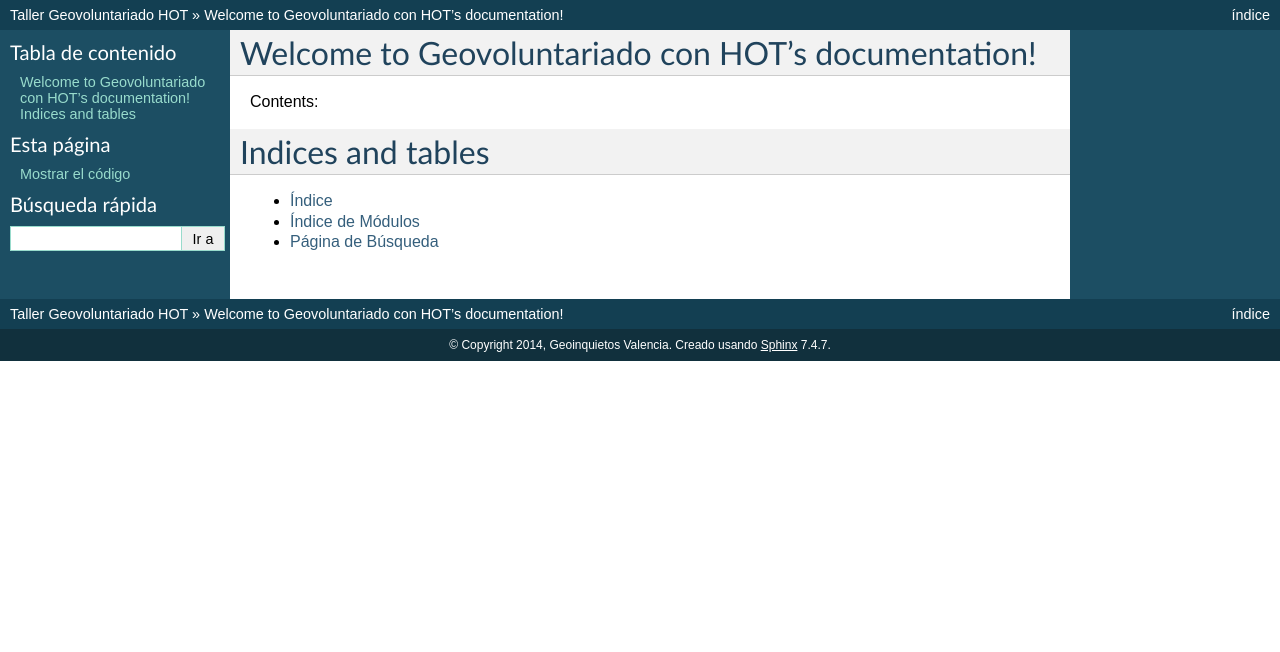
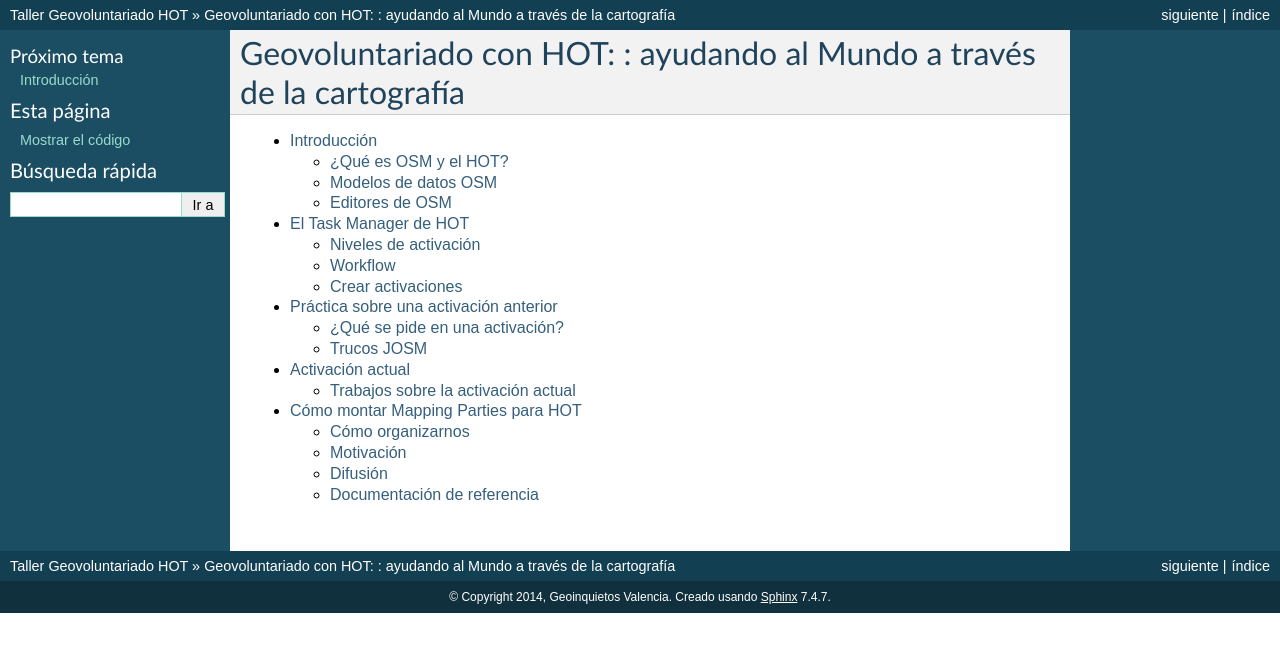
Before and after one commit to geoinquietosvlc/geovoluntariado-hot-workshop, a Sphinx documentation site: the page built from source/index.rst, in a window 1280 px wide. Shown: the top 652 px of the page. Built offline with Sphinx 7.4.7, drawn with Linux system fonts in a browser that asks for light colours; formulas are drawn with MathJax 3.

Commit message:
Copied the basic structure from the proposal

```diff
--- /dev/null
+++ b/source/010_introduccion.rst
@@ -0,0 +1,18 @@
+.. _introduccion:
+
+============
+Introducción
+============
+
+¿Qué es OSM y el HOT?
+=====================
+
+Modelos de datos OSM
+====================
+
+.. cuanto se puede utilizar de la charla del taller de Tilemill?
+
+Editores de OSM
+===============
+
+.. Hablar de JOSM y de iD
--- /dev/null
+++ b/source/020_taskmanager.rst
@@ -0,0 +1,20 @@
+.. _taskmanager:
+
+======================
+El Task Manager de HOT
+======================
+
+Niveles de activación
+=====================
+
+.. Hablar de prioridad nivel de cartografía etc
+
+Workflow
+========
+
+.. Hablar de los estados de una tarea
+
+Crear activaciones
+==================
+
+.. Cuando ocurre un evento ¿como solicito una activación?
--- /dev/null
+++ b/source/030_practica_workflow.rst
@@ -0,0 +1,12 @@
+.. _practica:
+
+======================================
+Práctica sobre una activación anterior
+======================================
+
+
+¿Qué se pide en una activación?
+===============================
+
+Trucos JOSM
+===========
--- /dev/null
+++ b/source/040_activaciones.rst
@@ -0,0 +1,8 @@
+.. _activaciones:
+
+=================
+Activación actual
+=================
+
+Trabajos sobre la activación actual
+===================================
--- /dev/null
+++ b/source/050_mapping_parties_hot.rst
@@ -0,0 +1,17 @@
+.. _mappinghot:
+
+====================================
+Cómo montar Mapping Parties para HOT
+====================================
+
+Cómo organizarnos
+=================
+
+Motivación
+==========
+
+Difusión
+========
+
+Documentación de referencia
+===========================
--- a/source/index.rst
+++ b/source/index.rst
@@ -3,19 +3,24 @@
    You can adapt this file completely to your liking, but it should at least
    contain the root `toctree` directive.
 
-Welcome to Geovoluntariado con HOT's documentation!
-===================================================
+Geovoluntariado con HOT: : ayudando al Mundo a través de la cartografía
+=======================================================================
 
-Contents:
 
 .. toctree::
    :maxdepth: 2
 
+   010_introduccion.rst
+   020_taskmanager.rst
+   030_practica_workflow.rst
+   040_activaciones.rst
+   050_mapping_parties_hot.rst
 
 
-Indices and tables
-==================
 
-* :ref:`genindex`
-* :ref:`modindex`
-* :ref:`search`
+.. Indices and tables
+   ==================
+
+   * :ref:`genindex`
+   * :ref:`modindex`
+   * :ref:`search`
```
